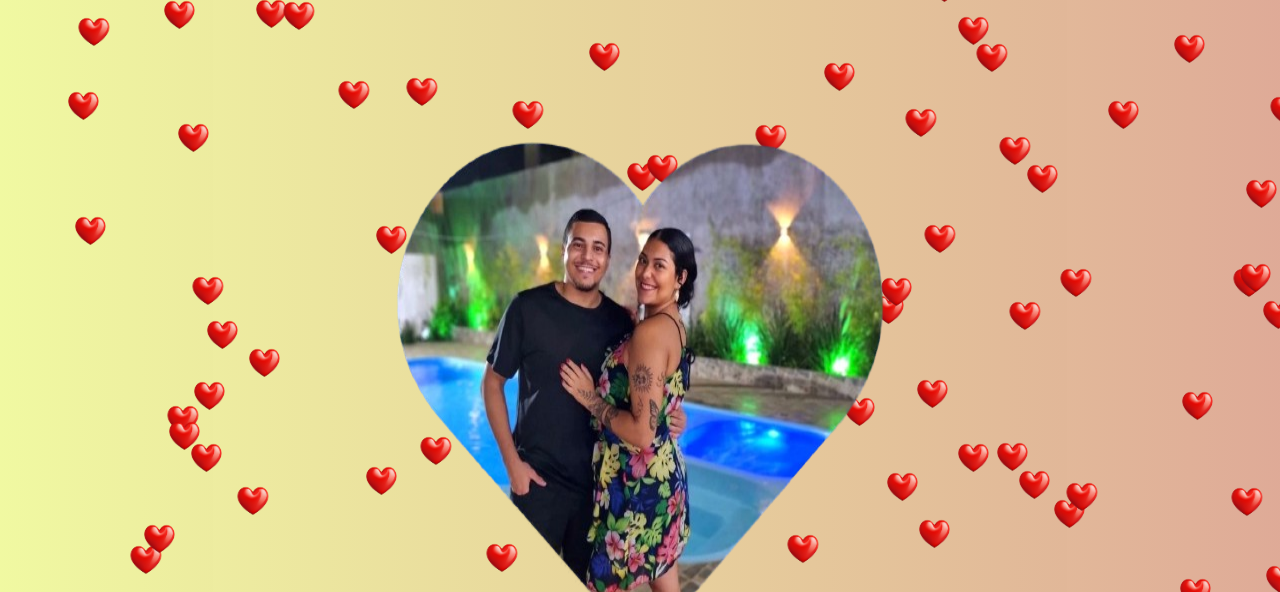
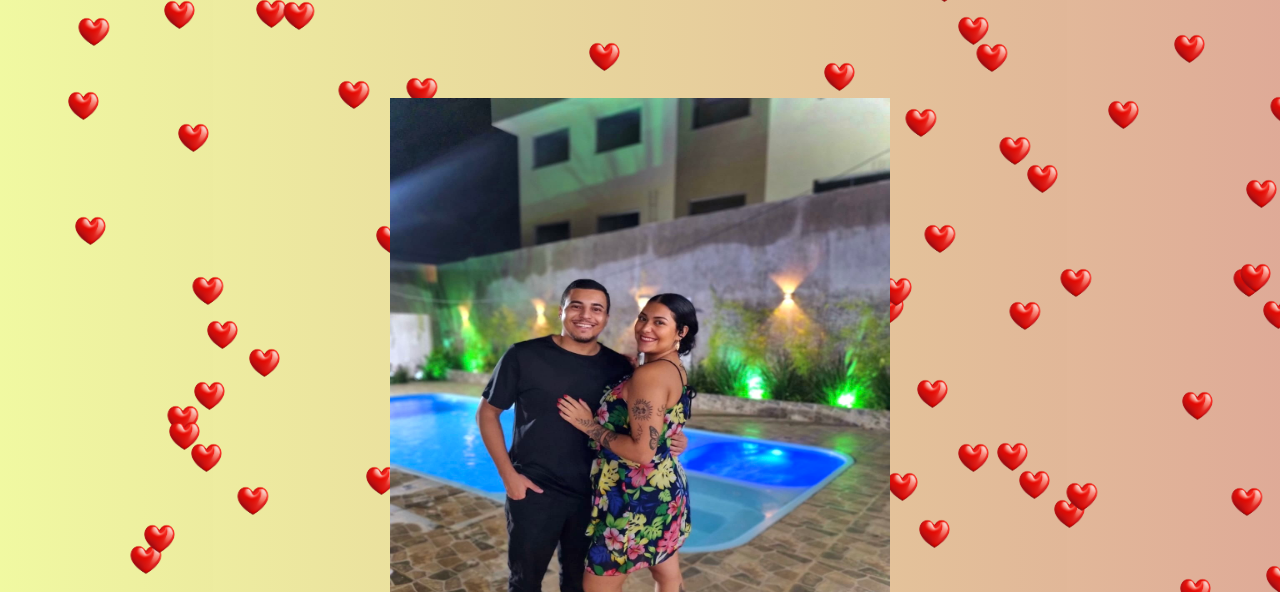
Before and after one commit to var-luan/sim-nao, a plain HTML site: page IMG.html in a window 1280 px wide. Shown: the top 592 px of the page. Drawn offline with Linux system fonts and the light colour scheme.

Commit message:
Update IMG.html

```diff
--- a/IMG.html
+++ b/IMG.html
@@ -11,7 +11,7 @@
         <div id="tela0"></div>
         <audio id="music" src="./Assets/Music/George Michael - Careless Whisper (Official Video).mp3"></audio>
         <div class="tela">
-            <img class="img" src="./Assets/img/love.png" alt="">
+            <img class="img" src="./Assets/img/love3.jpeg" alt="">
         </div>
         <div class="tela2">
             <h1 class="text">Obrigado por me fazer tão bem! Te amo.</h1>
```
